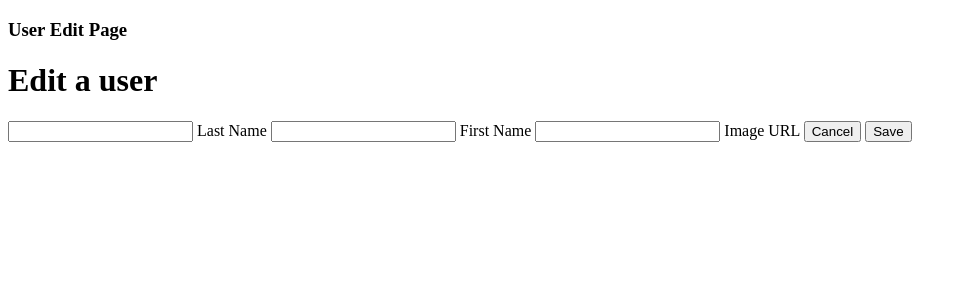
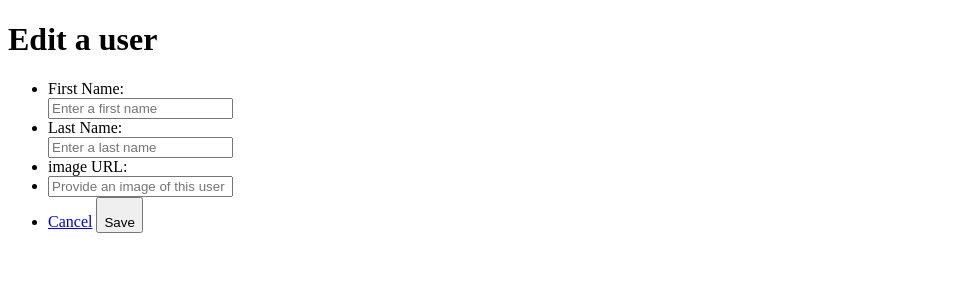
Before and after one commit to Cheis415/blogly, a Flask app: template templates/user_edit.html in a window 1280 px wide. Shown: the top 300 px of the page, without its empty margins (0-967 px from the left). Run offline with Flask 2, Linux system fonts and the light colour scheme; the template is opened without the code that fills it, so the values that code supplies are empty.

Commit message:
part 1 finished

```diff
--- a/app.py
+++ b/app.py
@@ -15,34 +15,71 @@ connect_db(app)
 db.create_all()
 
 
-@app.route("/")
+@app.route('/')
 def take_home():
 
     user = User.query.all()
-    return render_template("/users.html", user=user)
+    return render_template('users.html', user=user)
 
 
-@app.route("/create")
+@app.route('/create')
 def go_create():
 
-    return render_template("/create.html")
+    return render_template('create.html')
 
 
-@app.route("/create", methods=["POST"])
+@app.route('/create', methods=['POST'])
 def create_user():
 
-    first = request.form["first_name"]
-    last = request.form["last_name"]
-    url = request.form["url"] if request.form["url"] else None
+    first = request.form['first_name']
+    last = request.form['last_name']
+    url = request.form['url'] if request.form['url'] else None
     user = User(first_name=first, last_name=last, img_url=url)
+
     db.session.add(user)
     db.session.commit()
 
-    return redirect("/")
+    return redirect('/')
 
-@app.route("/")
-def get_user_detail():
+@app.route('/<int:id>')
+def get_user_detail(id):
 
-    u_name = request.args.get("u_name")
+    user = User.query.get_or_404(id)
 
-    return render_template("/user_detail.html", u_name=u_name)
+    return render_template('user_detail.html', user=user)
+
+
+
+@app.route('/<int:id>/edit')
+def edit_user_detail(id):
+
+    user = User.query.get_or_404(id)
+
+    return render_template('user_edit.html', user=user)
+
+
+@app.route('/<int:id>/edit', methods=['POST'])
+def update_user_detail(id):
+
+    user = User.query.get_or_404(id)
+
+    user.first_name = request.form['first_name']
+    user.last_name = request.form['last_name']
+    user.img_url = request.form['url']
+
+    db.session.add(user)
+    db.session.commit()
+
+    return redirect('/')
+
+
+@app.route('/<int:id>/delete', methods=["POST"])
+def users_destroy(id):
+    """Handle form submission for deleting an existing user"""
+
+    user = User.query.get_or_404(id)
+
+    db.session.delete(user)
+    db.session.commit()
+
+    return redirect('/')
--- a/templates/create.html
+++ b/templates/create.html
@@ -21,7 +21,7 @@
         <li><input type="url" id="url" name="url" placeholder='Provide an image of this user' class="input"></li>
       </li>
       <li>
-        <button class="button" id="convert-button"><br>
+        <button class="button" id="create-button"><br>
           Create!
         </button>
       </li>
--- a/templates/user_edit.html
+++ b/templates/user_edit.html
@@ -6,16 +6,31 @@
     <title>User-edit</title>
 </head>
 <body>
-    <h3>User Edit Page</h3>
-    <h1>Edit a user</h1>
-    <form action="/users" method="post"></form>
-    <input name="first" type="text">
-    <label for="last">Last Name</label>
-    <input name="last" type="text">
-    <label for="first">First Name</label>
-    <input name="img" type="url">
-    <label for="img">Image URL</label>
-    <button class="cancel" type="reset">Cancel</button>
-    <button class="save" type="submit">Save</button>
+  <h1>Edit a user</h1>
+    <form method="POST" class="form">
+    <ul>
+      <li>
+        <label for="first_name">First Name:</label><br>
+        <input type="text" id="first_name" name="first_name" placeholder="Enter a first name" class="input"
+        value="{{ user.first_name }}"><br>
+      </li>
+      <li>
+        <label for="last_name">Last Name:</label><br>
+        <input type="text" id="last_name" name="last_name" placeholder="Enter a last name" class="input"
+        value="{{ user.last_name }}"><br>
+      </li>
+      <li>
+        <label for="url">image URL:</label><br>
+        <li><input type="url" id="url" name="url" placeholder='Provide an image of this user' class="input"
+        value="{{ user.img_url }}"></li>
+      </li>
+      <li>
+        <a href="/" class="button">Cancel</a>
+        <button type="submit" class="button" id="edit-button"><br>
+          Save
+        </button>
+      </li>
+    </ul>
+  </form>
 </body>
 </html>
--- a/templates/users.html
+++ b/templates/users.html
@@ -9,7 +9,7 @@
   <form class="form_user" id="form_user">
   <ul>
     {% for use in user %}
-    <li name="u_name"><a href="/user_detail.html" type="text/html">{{ use.first_name }} {{use.last_name}}</a></li>
+    <li><a href="/{{use.id}}">{{ use.first_name }} {{use.last_name}}</a></li>
     {% endfor %}
   </ul><br>
   </form>
```
Also changed, not shown: models.py (+6 -6 lines), templates/user_detail.html (+6 -3 lines).
